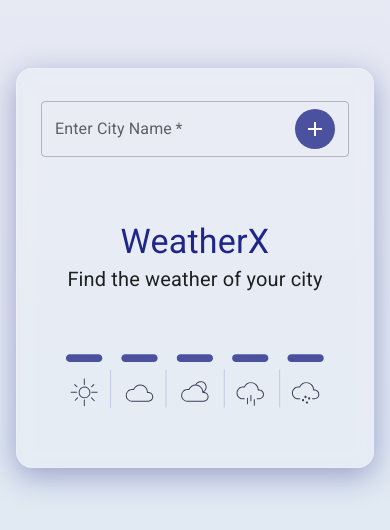
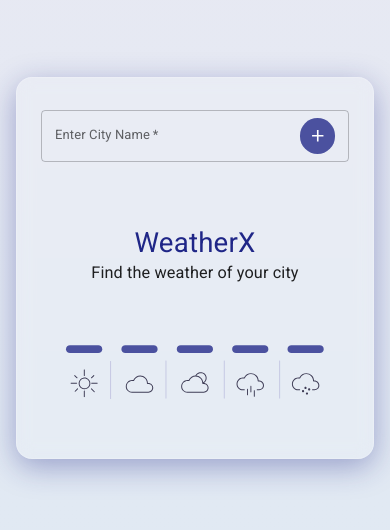
Before and after one commit to gulshancodes/weatherx, a React (Create React App) app: page / in a window 390 px wide. Shown: the part 154-684 px from the top of the page. Built offline with nearby package versions, Linux system fonts and the light colour scheme; no server answers.

Commit message:
makes it more responsive

```diff
--- a/src/components/WeatherInfo.js
+++ b/src/components/WeatherInfo.js
@@ -69,16 +69,16 @@ const WeatherInfo = ({ weatherData }) => {
                 </Typography>
             </Divider>
 
-            <Grid container mt={5} columnSpacing={2}>
+            <Grid container mt={5} columnSpacing={2} rowGap={3}>
                 {
                     weatherDetails.map(item => {
                         const { id, icon, text, num, unit } = item;
                         return (
-                            <Grid item xs={3} key={id}>
+                            <Grid item xs={6} sm={3} key={id}>
                                 <Box color="primary.light">
                                     {icon}
                                 </Box>
-                                <Box mt={2}>
+                                <Box mt={1.5}>
                                     <Typography component="p">
                                         {text}
                                     </Typography>
--- a/src/theme/AppThemeProvider.js
+++ b/src/theme/AppThemeProvider.js
@@ -11,6 +11,12 @@ const theme = createTheme({
     components: {
         MuiCssBaseline: {
             styleOverrides: {
+                html: {
+                    fontSize: "16px",
+                    '@media (max-width: 399px)': {
+                        fontSize: "13px"
+                    }
+                },
                 body: {
                     backgroundImage: "linear-gradient(to top, #dfe9f3 0%, rgba(31, 38, 135, 0.1) 100%)",
                 },
@@ -35,7 +41,7 @@ const theme = createTheme({
                     }
                 }
             }
-        }
+        },
     }
 });
 
```
